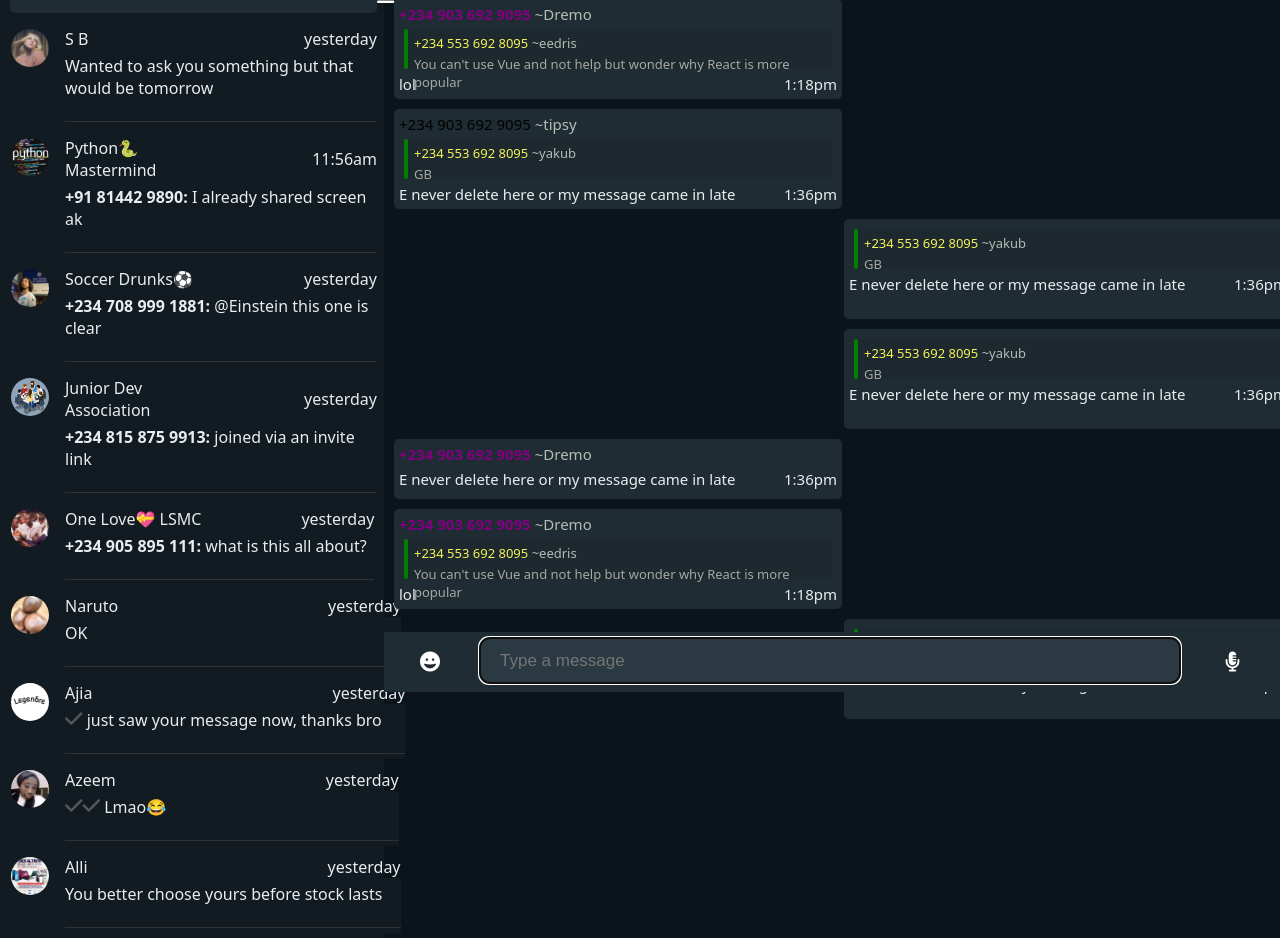
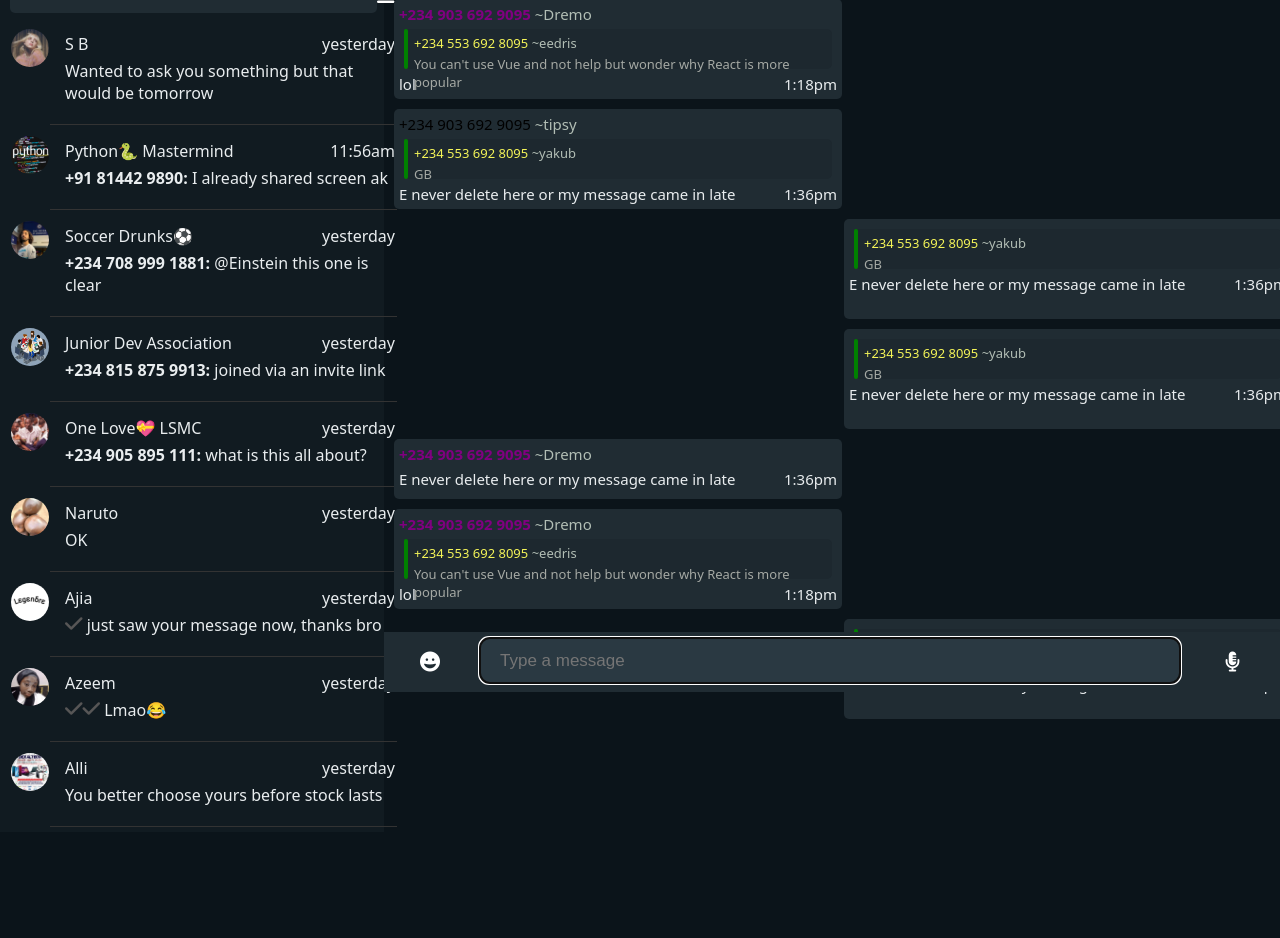
Before and after one commit to abdullah43577/whatsapp-clone, a plain HTML site: page index.html in a window 1280 px wide. Shown: the part 108-1046 px from the top of the page. After the commit the page ends 940 px from the top, so only its background shows below. Drawn offline with Linux system fonts and the light colour scheme.

Commit message:
changes made in the css stylesheet to  make the code look cleaner

```diff
--- a/index.html
+++ b/index.html
@@ -37,26 +37,27 @@
           </div>
 
           <div class="chat-section">
-            <div class="chat1 chat">
-              <img
-                id="profile-photo"
-                src="./Images/image1.png"
-                alt="profile photo image"
-              />
+            <!-- container for each chat section -->
+            <div class="chat">
+              <div class="jpg-cont">
+                <img
+                  id="profile-photo"
+                  src="./Images/image1.png"
+                  alt="profile photo image"
+                />
+              </div>
               <div class="message">
                 <div class="chat-header">
                   <p>S B</p>
-                  <p class="junior yesterday">yesterday</p>
+                  <p>yesterday</p>
                 </div>
                 <div class="chats">
                   <p>Wanted to ask you something but that would be tomorrow</p>
-                  <br />
-                  <hr />
                 </div>
               </div>
             </div>
 
-            <div class="chat1 chat">
+            <div class="chat">
               <img
                 id="profile-photo"
                 src="./Images/python.png"
@@ -65,17 +66,15 @@
               <div class="message">
                 <div class="chat-header">
                   <p>Python🐍 Mastermind</p>
-                  <p class="yesterday junior">11:56am</p>
+                  <p>11:56am</p>
                 </div>
                 <div class="chats">
                   <p><b>+91 81442 9890:</b> I already shared screen ak</p>
-                  <br />
-                  <hr />
                 </div>
               </div>
             </div>
 
-            <div class="chat1 chat">
+            <div class="chat">
               <img
                 id="profile-photo"
                 src="./Images/soccer.png"
@@ -88,13 +87,11 @@
                 </div>
                 <div class="chats">
                   <p><b>+234 708 999 1881:</b> @Einstein this one is clear</p>
-                  <br />
-                  <hr />
                 </div>
               </div>
             </div>
 
-            <div class="chat1 chat">
+            <div class="chat">
               <img
                 id="profile-photo"
                 src="./Images/web dev.png"
@@ -103,17 +100,15 @@
               <div class="message">
                 <div class="chat-header">
                   <p>Junior Dev Association</p>
-                  <p class="yesterday junior">yesterday</p>
+                  <p>yesterday</p>
                 </div>
                 <div class="chats">
                   <p><b>+234 815 875 9913:</b> joined via an invite link</p>
-                  <br />
-                  <hr />
                 </div>
               </div>
             </div>
 
-            <div class="chat1 chat">
+            <div class="chat">
               <img
                 id="profile-photo"
                 src="./Images/badore.png"
@@ -122,17 +117,15 @@
               <div class="message">
                 <div class="chat-header">
                   <p>One Love💝 LSMC</p>
-                  <p class="junior">yesterday</p>
+                  <p>yesterday</p>
                 </div>
                 <div class="chats">
                   <p><b>+234 905 895 111:</b> what is this all about?</p>
-                  <br />
-                  <hr />
                 </div>
               </div>
             </div>
 
-            <div class="chat1 chat">
+            <div class="chat">
               <img
                 id="profile-photo"
                 src="./Images/naruto.png"
@@ -141,17 +134,15 @@
               <div class="message">
                 <div class="chat-header">
                   <p>Naruto</p>
-                  <p class="yt2">yesterday</p>
+                  <p>yesterday</p>
                 </div>
                 <div class="chats">
                   <p>OK</p>
-                  <br />
-                  <hr />
                 </div>
               </div>
             </div>
 
-            <div class="chat1 chat">
+            <div class="chat">
               <img
                 id="profile-photo"
                 src="./Images/ajia.png"
@@ -160,20 +151,18 @@
               <div class="message">
                 <div class="chat-header">
                   <p>Ajia</p>
-                  <p class="yesterday">yesterday</p>
+                  <p>yesterday</p>
                 </div>
                 <div class="chats">
                   <p>
                     <i class="fa-solid fa-check"></i> just saw your message now,
                     thanks bro
                   </p>
-                  <br />
-                  <hr />
                 </div>
               </div>
             </div>
 
-            <div class="chat1 chat">
+            <div class="chat">
               <img
                 id="profile-photo"
                 src="./Images/azeem.png"
@@ -182,20 +171,18 @@
               <div class="message">
                 <div class="chat-header">
                   <p>Azeem</p>
-                  <p class="yt2">yesterday</p>
+                  <p>yesterday</p>
                 </div>
                 <div class="chats">
                   <p>
                     <i class="fa-solid fa-check"></i
                     ><i class="fa-solid fa-check check"></i> Lmao😂
                   </p>
-                  <br />
-                  <hr />
                 </div>
               </div>
             </div>
 
-            <div class="chat1 chat">
+            <div class="chat">
               <img
                 id="profile-photo"
                 src="./Images/alli.png"
@@ -204,12 +191,10 @@
               <div class="message">
                 <div class="chat-header">
                   <p>Alli</p>
-                  <p class="yesterday">yesterday</p>
+                  <p>yesterday</p>
                 </div>
                 <div class="chats">
                   <p>You better choose yours before stock lasts</p>
-                  <br />
-                  <hr />
                 </div>
               </div>
             </div>
--- a/styles.css
+++ b/styles.css
@@ -24,6 +24,22 @@ body {
   --phone-number-color-5: #f5f558;
   --span-color: #b2beb5;
 }
+
+/* custom scroll bar section */
+
+::-webkit-scrollbar {
+  width: 5px;
+}
+
+::-webkit-scrollbar-thumb {
+  background: #888;
+  border-radius: 50px;
+}
+
+::-webkit-scrollbar-thumb:hover {
+  background: #555;
+}
+/* End of scrollbar section */
 
 .main-container,
 .text-container {
@@ -93,32 +109,16 @@ i {
   background-color: #202c33;
 }
 
-.chat1 {
-  display: flex;
-}
-
 .chat-header {
   display: flex;
   justify-content: space-between;
   align-items: center;
+  width: 330px;
 }
 
 .chat-header p,
 .chat p {
   color: var(--font-color);
-}
-
-.chat-header .yesterday {
-  text-align: right;
-  padding-left: 240px;
-}
-
-.yt2 {
-  padding-left: 210px;
-}
-
-.chat-header .junior {
-  padding-left: 100px;
 }
 
 hr {
@@ -140,15 +140,18 @@ hr {
 .message {
   padding-left: 15px;
   padding-right: 2px;
+  border-bottom: 1px solid #333;
+  padding-top: 5px;
+  padding-bottom: 15px;
 }
 
 .chat {
   background-color: #111b21;
   padding: 5px;
+  display: flex;
 }
 
 .chats {
-  background-color: #111b21;
   padding: 5px 0px;
 }
 
```
